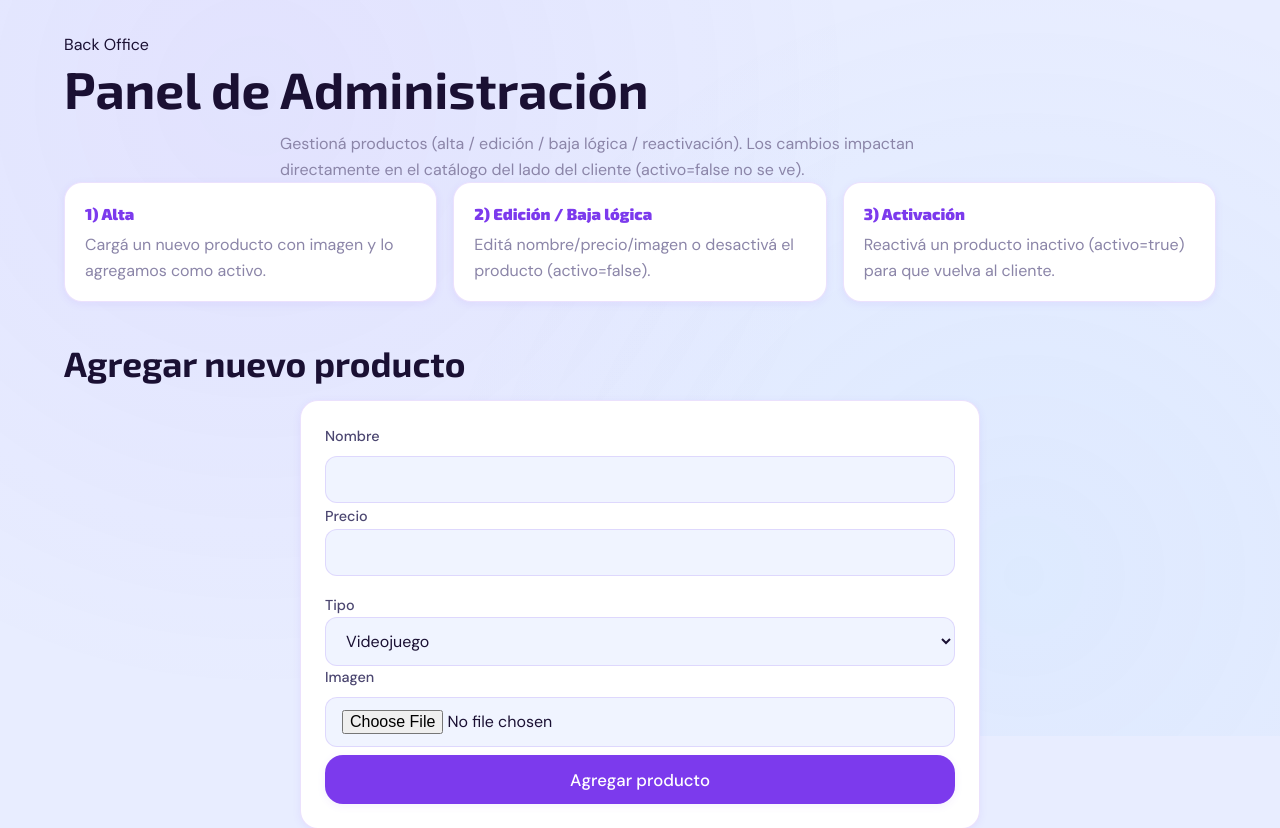
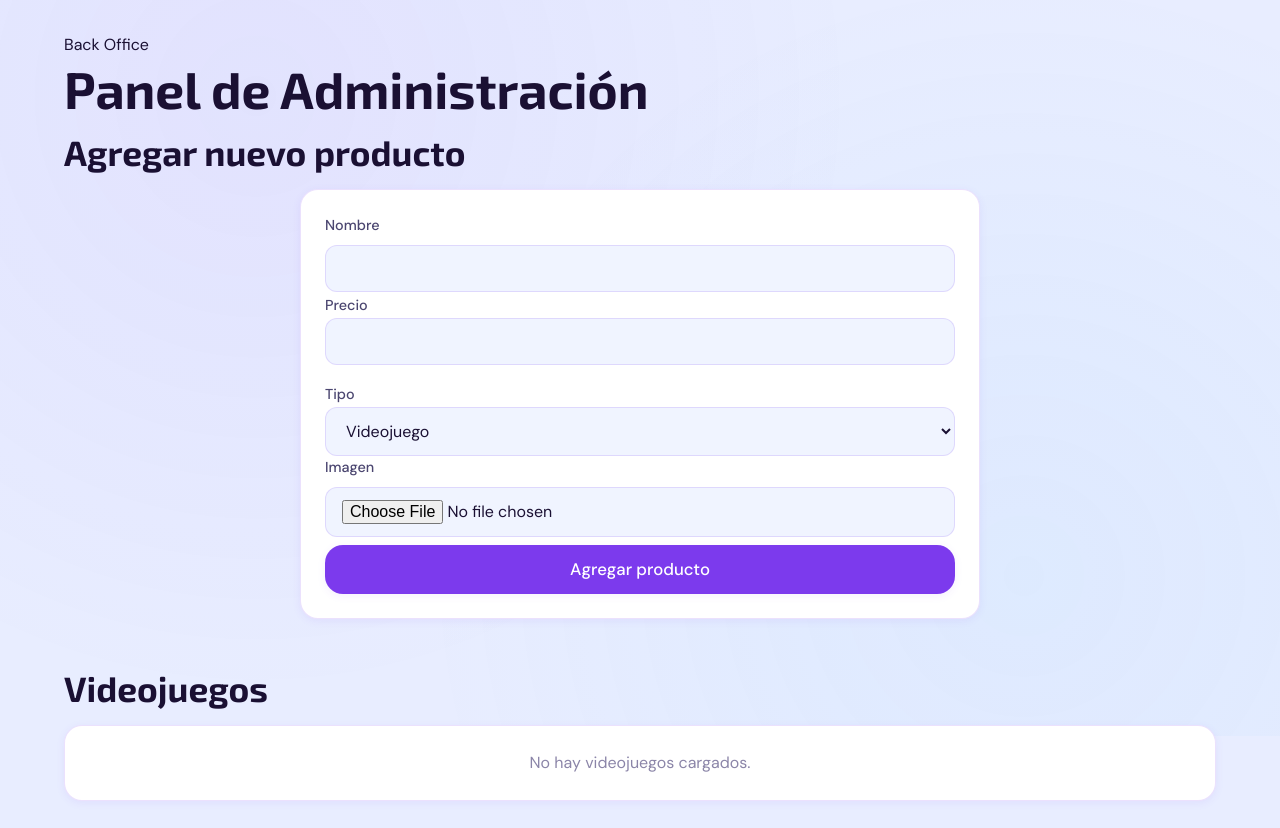
Before and after one commit to MaestroSplinter-hub/Autoservice_final, a Node server app: page /admin/dashboard in a window 1280 px wide. Shown: the part 64-892 px from the top of the page. Run offline with Node 20, Linux system fonts and the light colour scheme; data that the repository does not hold is empty; some libraries are stand-ins or nearby versions.

Commit message:
Sacando cosas innecesarias

```diff
--- a/backend/src/views/admin/dashboard.ejs
+++ b/backend/src/views/admin/dashboard.ejs
@@ -40,22 +40,6 @@
             <div class="admin-hero">
                 <div class="admin-hero__badge">Back Office</div>
                 <h1 style="margin-bottom: 0.75rem;">Panel de Administración</h1>
-                <p class="text-muted" style="max-width:720px; margin:0 auto;">Gestioná productos (alta / edición / baja lógica / reactivación). Los cambios impactan directamente en el catálogo del lado del cliente (activo=false no se ve).</p>
-            </div>
-
-            <div class="admin-steps" style="display:grid; grid-template-columns: repeat(3, minmax(0, 1fr)); gap: 1rem; margin: 0 auto 2.5rem; align-items: stretch;">
-                <div class="card" style="padding: 1.1rem 1.25rem; text-align:left;">
-                    <div style="font-weight:900; color: var(--violeta); font-family: 'Exo 2', sans-serif;">1) Alta</div>
-                    <div class="text-muted" style="margin-top: 0.35rem;">Cargá un nuevo producto con imagen y lo agregamos como activo.</div>
-                </div>
-                <div class="card" style="padding: 1.1rem 1.25rem; text-align:left;">
-                    <div style="font-weight:900; color: var(--violeta); font-family: 'Exo 2', sans-serif;">2) Edición / Baja lógica</div>
-                    <div class="text-muted" style="margin-top: 0.35rem;">Editá nombre/precio/imagen o desactivá el producto (activo=false).</div>
-                </div>
-                <div class="card" style="padding: 1.1rem 1.25rem; text-align:left;">
-                    <div style="font-weight:900; color: var(--violeta); font-family: 'Exo 2', sans-serif;">3) Activación</div>
-                    <div class="text-muted" style="margin-top: 0.35rem;">Reactivá un producto inactivo (activo=true) para que vuelva al cliente.</div>
-                </div>
             </div>
 
             <section style="margin-bottom: 3rem;">
```
